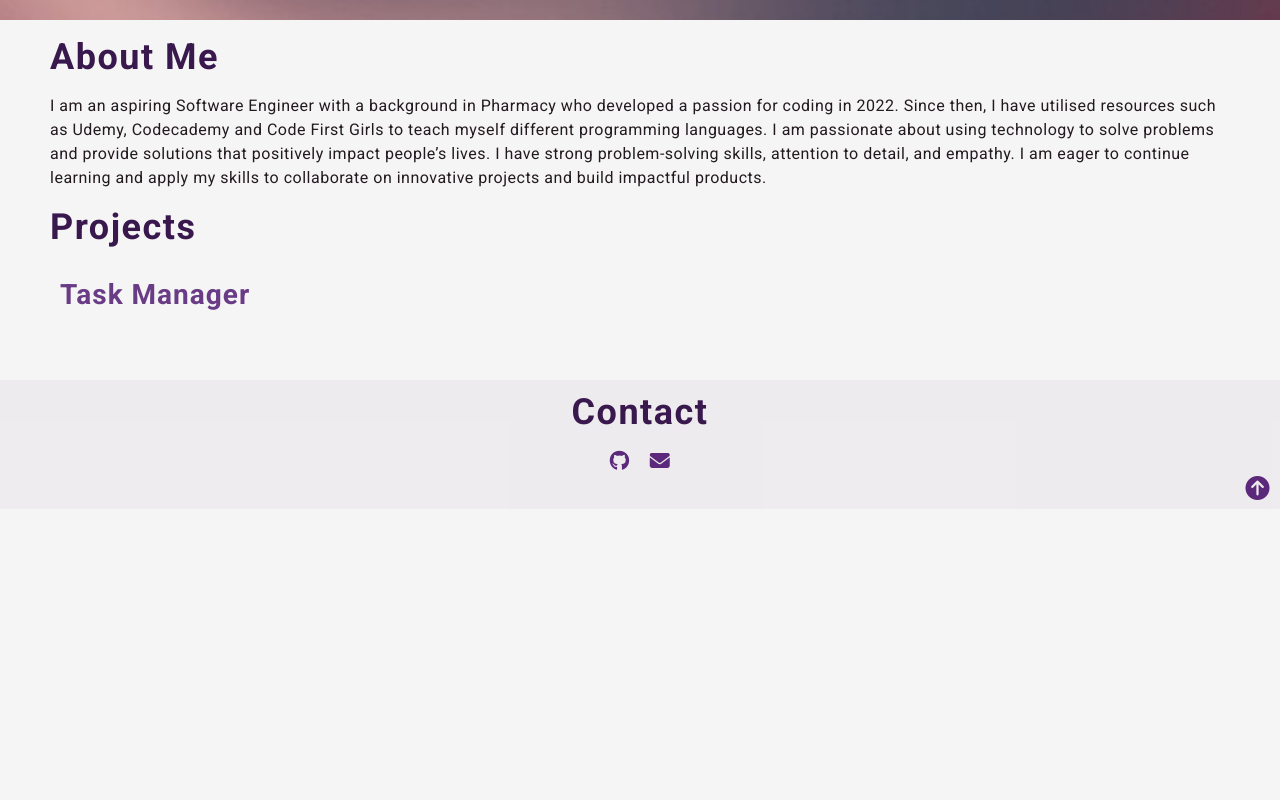
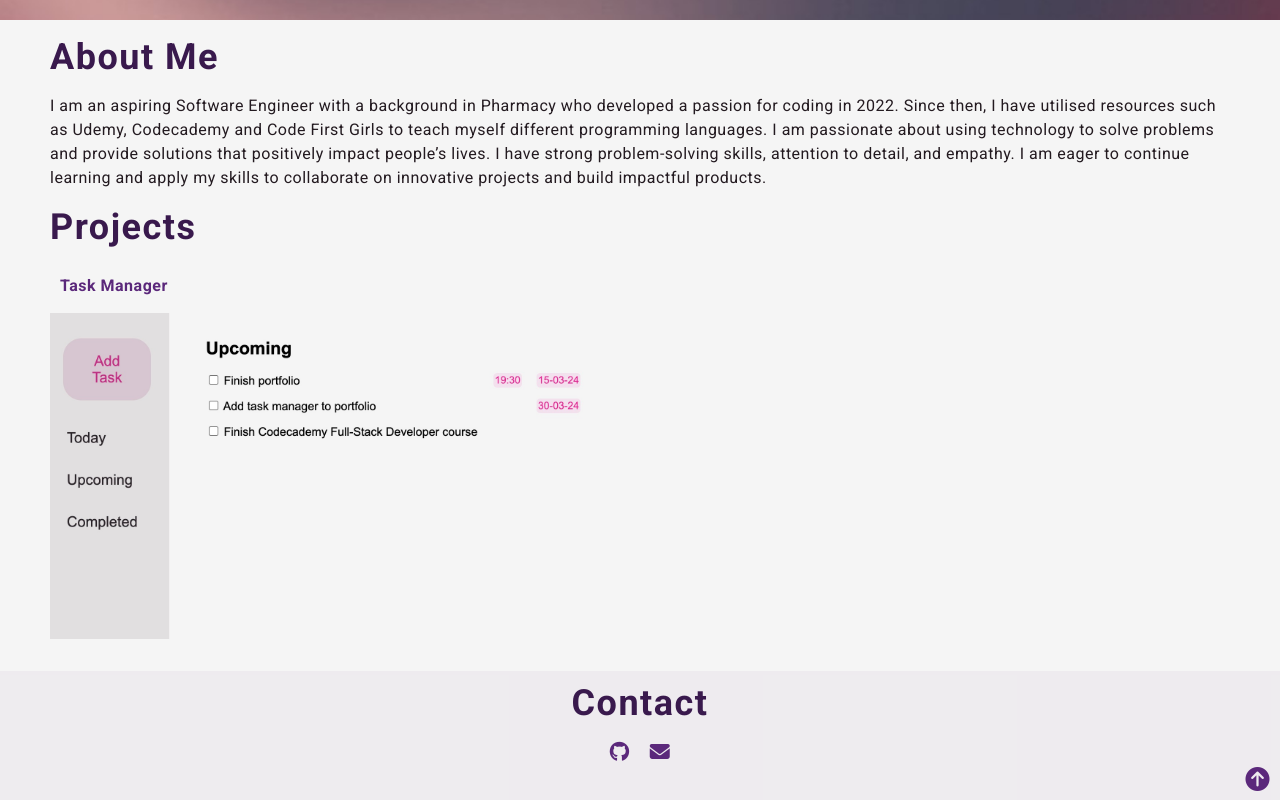
Before and after one commit to hannahncampbell/hannahncampbell.github.io, a plain HTML site: page index.html in a window 1280 px wide. Shown: the part 850-1650 px from the top of the page. Before the commit the page ends 1359 px from the top, so only its background shows below. Drawn offline with Linux system fonts and the light colour scheme.

Commit message:
Update index.html

```diff
--- a/index.html
+++ b/index.html
@@ -46,8 +46,8 @@
             <h2>Projects</h2>
             <div class="portfolio">
                 <a href="https://hannahncampbell.github.io/TaskManager/" class="portfolio-project">
-                    <h3 class="project-name">Task Manager</h3>
-                    <img src="Images/TaskManagerPhoto.jpg" alt="" class="portfolio-image">
+                    <h4 class="project-name">Task Manager</h4>
+                    <img src="TaskManagerPhoto.jpg" alt="" class="portfolio-image">
                 </a>
                 <a href="#" class="portfolio-project">
                     <h3 class="project-name"></h3>
@@ -87,3 +87,7 @@
 
 </body>
 </html>
+    <script src="script.js"></script>
+
+</body>
+</html>
```
